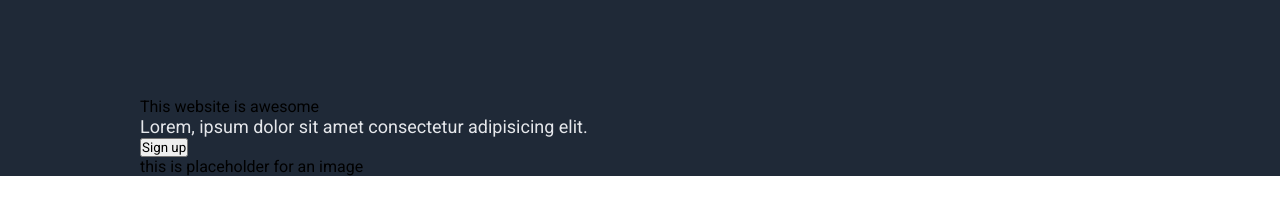
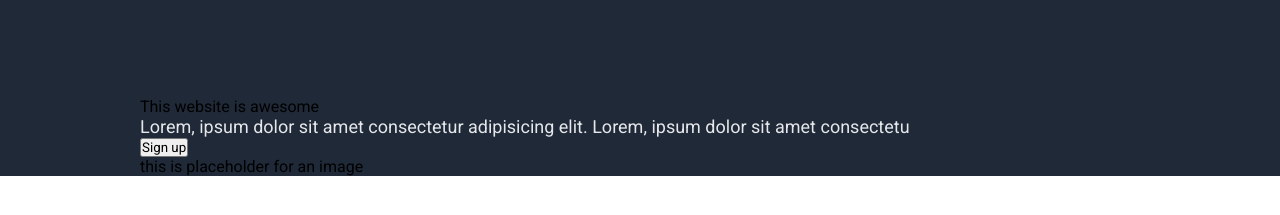
Before and after one commit to oDevMarcos/landing-page, a plain HTML site: page index.html in a window 1280 px wide. Shown: the part 91-306 px from the top of the page. Drawn offline with Linux system fonts and the light colour scheme.

Commit message:
modify: add more lorem secont-text

```diff
--- a/index.html
+++ b/index.html
@@ -30,6 +30,7 @@
               <p class="main-text-presentation">This website is awesome</p>
               <p class="second-text-link">
                 Lorem, ipsum dolor sit amet consectetur adipisicing elit.
+                Lorem, ipsum dolor sit amet consectetu
               </p>
               <button>Sign up</button>
             </div>
```
